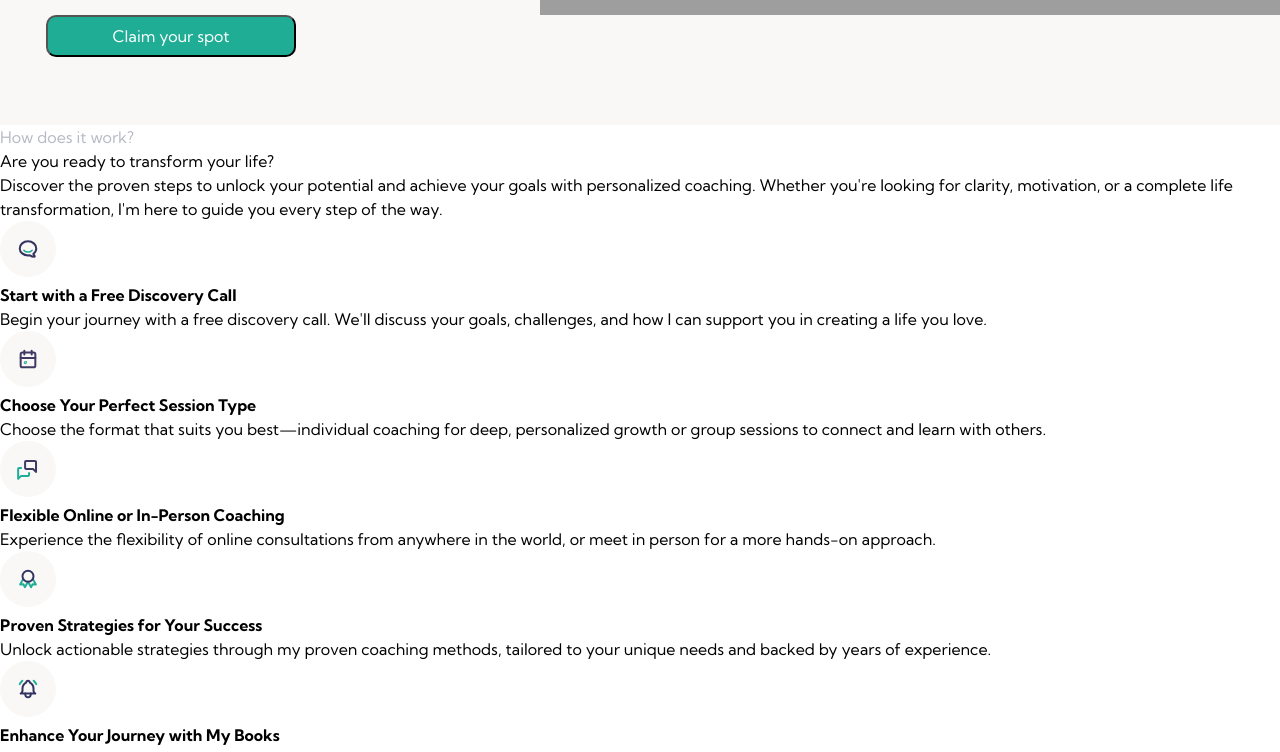
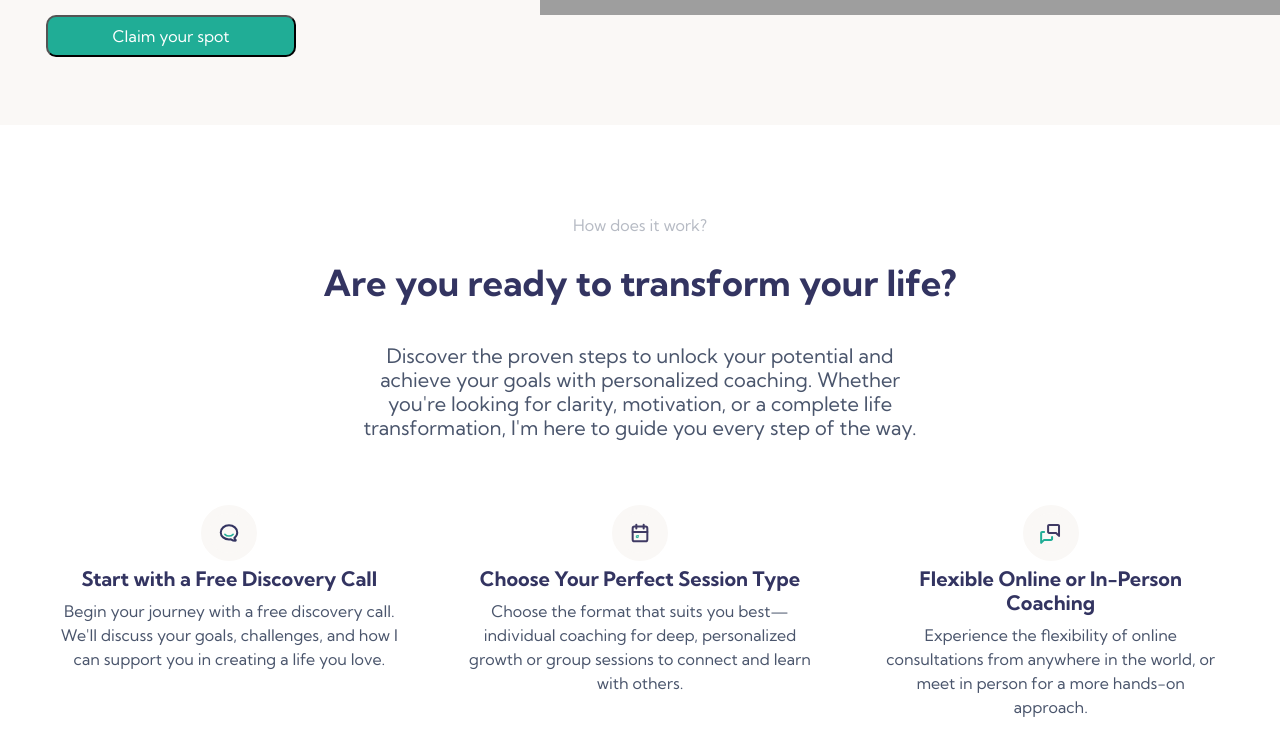
Before and after one commit to Polly30112004/Coursework, a plain HTML site: page extra/extra.html in a window 1280 px wide. Shown: the part 643-1395 px from the top of the page. Drawn offline with Linux system fonts and the light colour scheme; grey boxes are pictures that could not be loaded.

Commit message:
feat: add css code for 2 block page of extra sales

```diff
--- a/extra/extra.css
+++ b/extra/extra.css
@@ -76,6 +76,73 @@ color: #fff;
 }
 
 
+.block2
+{
+    color:#4A556C;
+    margin:calc(3rem + 3.125vw) 0 ;
+}
+
+.h2
+{
+    font-size: 2.25rem;
+    font-weight: 700;
+    color: #333461;
+    text-align: center;
+    margin: calc(0.5rem + 1.94vw) 0;
+    max-width: 43rem !important;
+    line-height: 25px;
+}
+
+.block2 .subtitle
+{
+    text-align: center;
+}
+
+.h2-text
+{
+ font-size: 1.25rem;
+ text-align: center;
+ padding: 1rem;
+
+}
+
+.block2 p
+{
+    max-width: 600px;
+    margin: 0 auto calc(0.5rem + 1.94vw);
+}
+
+.steps
+{
+    display: grid;
+    grid-template-columns: repeat(3, 1fr);
+    gap: 2rem;
+    max-width: 1200px;
+    margin: 0 auto;
+}
+
+.step
+{
+    text-align: center;
+    padding: 1rem;
+}
+
+.step-icon {
+    width: 3rem;
+    height: 3rem;
+    margin-bottom: 1rem;
+}
+
+.step h3 {
+    font-size: 1.25rem;
+    margin-bottom: 0.5rem;
+    color: #333461;
+}
+
+.step p {
+    color: #4A556C;
+    margin-bottom: 0;
+}
 
 
 
@@ -157,7 +224,15 @@ color: #fff;
     min-width: 250px;
 }
 
+.block3
+{
+    padding: 0 10vw;
+}
 
+.steps
+{
+    grid-template-columns: repeat(2, 1fr);
+}
 
 }
 
@@ -184,4 +259,10 @@ color: #fff;
     line-height: normal;
 }
 
+.steps
+{
+    grid-template-columns: 1fr;
+    max-width: 350px;
 }
+
+}
```
